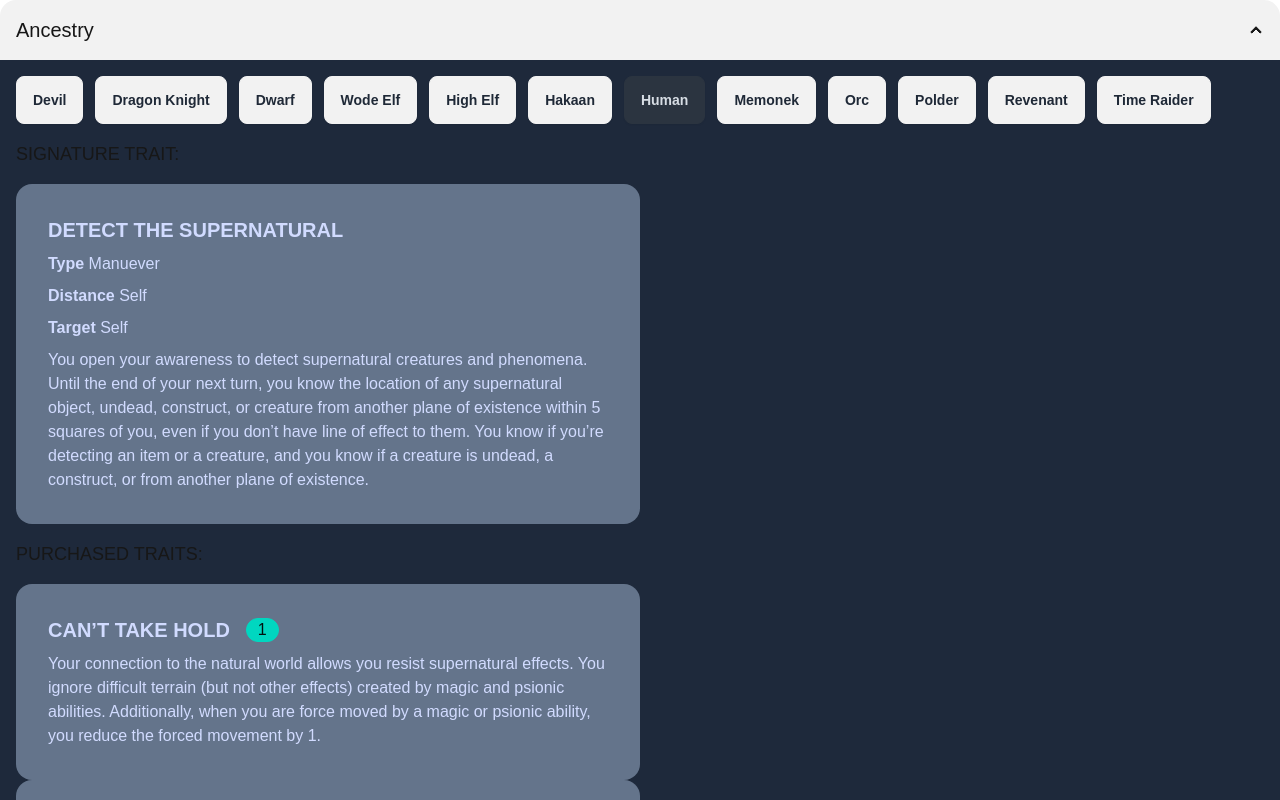
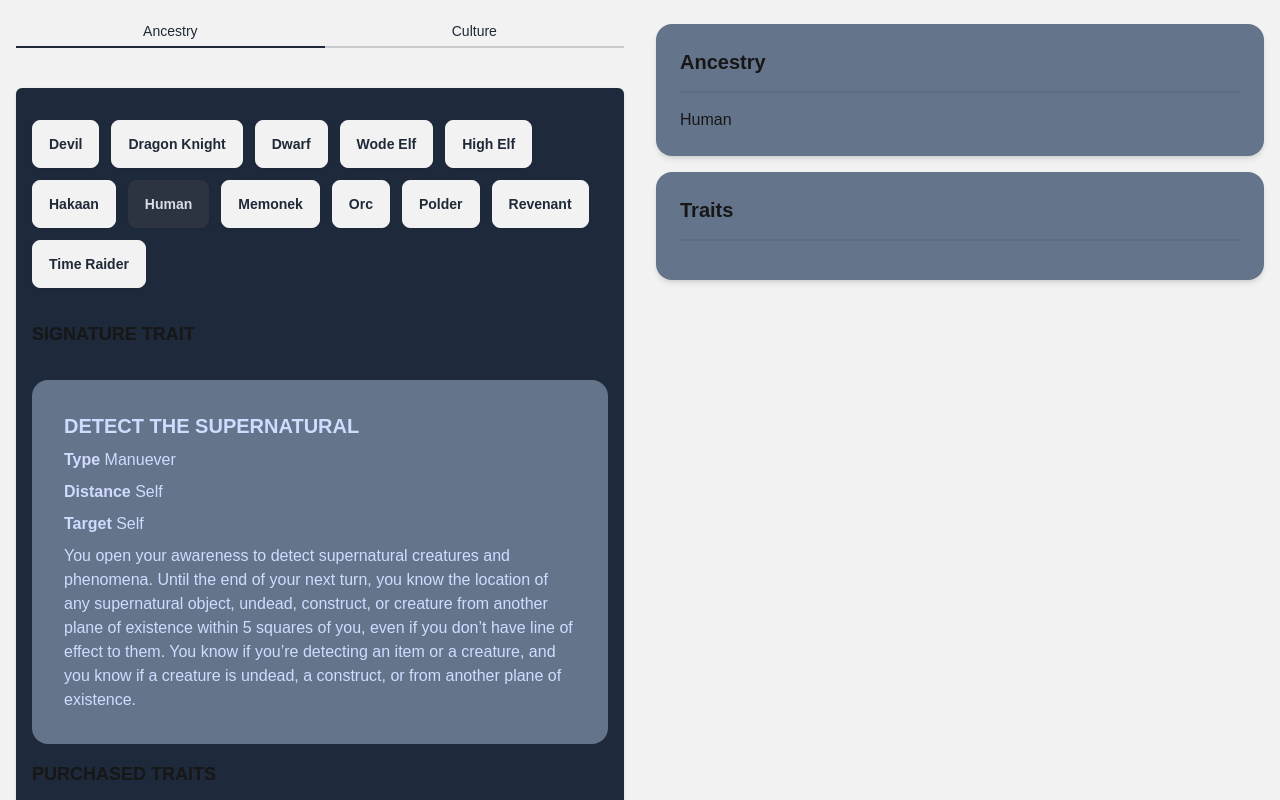
Before and after one commit to jacobschestnut/draw-steel-character-creator, a Next.js app: page / in a window 1280 px wide. Both pictures are taken after a click on the button "Human". Shown: the top 800 px of the page. Built offline with nearby package versions, Linux system fonts and the light colour scheme.

Commit message:
change from accordian to tab / implemented human trait selection

```diff
--- a/src/app/components/ancestry_forms/human.tsx
+++ b/src/app/components/ancestry_forms/human.tsx
@@ -14,13 +14,22 @@ type Trait = {
 type HumanPageProps = {
     traits: Trait[];
     handleTraitChange: (trait: Trait) => void;
+    selectedTraits: Trait[];
+    selectedTraitsValue: number;
 };
 
-const HumanPage: FC<HumanPageProps> = ({traits, handleTraitChange }) => {
+const HumanPage: FC<HumanPageProps> = ({traits, handleTraitChange, selectedTraits, selectedTraitsValue }) => {
+    const [remainingPoints, setRemainingPoints] = useState<number>(3);
+
+    useEffect(() => {
+        setRemainingPoints(3 - selectedTraitsValue);
+    }, [selectedTraitsValue]);
+
     return (
         <div className='pt-4'>
-            <div className='text-lg pb-4'>SIGNATURE TRAIT:</div>
-            <div className="card bg-slate-500 text-primary-content w-1/2">
+            <div className='text-lg font-bold pb-0'>SIGNATURE TRAIT</div>
+            <div className='divider h-0'></div>
+            <div className="card bg-slate-500 text-primary-content mb-4">
                 <div className="card-body">
                     <h2 className="card-title">DETECT THE SUPERNATURAL</h2>
                     <div>
@@ -35,13 +44,16 @@ const HumanPage: FC<HumanPageProps> = ({traits, handleTraitChange }) => {
                     <div>You open your awareness to detect supernatural creatures and phenomena. Until the end of your next turn, you know the location of any supernatural object, undead, construct, or creature from another plane of existence within 5 squares of you, even if you don’t have line of effect to them. You know if you’re detecting an item or a creature, and you know if a creature is undead, a construct, or from another plane of existence.</div>
                 </div>
             </div>
-            <div className="text-lg py-4">PURCHASED TRAITS:</div>
+            <div className="text-lg font-bold pb-0">PURCHASED TRAITS</div>
+            <div className='divider h-0'></div>
             <div>
+                You have {remainingPoints} points left to spend.
                 {traits.map((trait) => (
                     <TraitCard
                         key={trait.id}
                         trait={trait}
                         handleTraitChange={handleTraitChange}
+                        selectedTraits={selectedTraits}
                     />
                 ))}
             </div>
--- a/src/app/components/trait_card.tsx
+++ b/src/app/components/trait_card.tsx
@@ -1,3 +1,11 @@
+type Trait = {
+    id: number;
+    name: string;
+    description: string;
+    value: number;
+    ancestry: string;
+};
+
 type TraitCardProps = {
     trait: {
         id: number;
@@ -7,17 +15,25 @@ type TraitCardProps = {
         ancestry: string;
     };
     handleTraitChange: (trait: { id: number; name: string; description: string; value: number; ancestry: string }) => void;
+    selectedTraits: Trait[];
 };
 
-const TraitCard = ({ trait, handleTraitChange }: TraitCardProps) => {
+const TraitCard = ({ trait, handleTraitChange, selectedTraits }: TraitCardProps) => {
+    const isSelected = selectedTraits.some(selectedTrait => selectedTrait.id === trait.id);
+
     return (
-      <div onClick={() => handleTraitChange(trait)}>
-        <div className="card bg-slate-500 text-primary-content w-1/2">
-          <div className="card-body">
-            <div className="flex flex-row items-center">
-                <h2 className="card-title pr-4">{trait.name}</h2>
-                <div className="badge badge-accent badge-lg">{trait.value}</div>
-            </div>
+      <div className='py-2'>
+        {/* <div className={"card bg-slate-500 text-primary-content w-1/2"}> */}
+            <div
+                className={`card cursor-pointer ${
+                    isSelected ? "bg-accent text-white" : "bg-slate-500 text-primary-content"
+                }`}
+            >
+            <div className="card-body" onClick={() => handleTraitChange(trait)}>
+                <div className="flex flex-row items-center">
+                    <div className="badge badge-accent badge-lg">{trait.value}</div>
+                    <h2 className="card-title pl-4">{trait.name}</h2>
+                </div>
             <div>{trait.description}</div>
           </div>
         </div>
--- a/src/app/page.tsx
+++ b/src/app/page.tsx
@@ -44,6 +44,8 @@ type Upbringing = {
 };
 
 export default function Home() {
+  const [selectedTab, setSelectedTab] = useState('ancestry');
+
   const ancestryList = ['Devil', 'Dragon Knight', 'Dwarf', 'Wode Elf', 'High Elf', 'Hakaan', 'Human', 'Memonek', 'Orc', 'Polder', 'Revenant', 'Time Raider'];
 
   const importedTraits = [
@@ -101,6 +103,8 @@ export default function Home() {
 
   const [selectedTraits, setSelectedTraits] = useState<Trait[]>([]);
 
+  const [selectedTraitsValue, setSelectedTraitsValue] = useState<number>(0);
+
   const handleAncestryChange = (ancestry: string) => {
     setSelectedAncestry(ancestry);
     setTraits(traitOptions[ancestry] || []);
@@ -110,17 +114,32 @@ export default function Home() {
     setSelectedTraits((prevTraits) => {
       const isTraitSelected = prevTraits.some((t) => t.id === trait.id);
 
+      let newSelectedTraits;
+      let newSelectedTraitsValue;
+
       if (isTraitSelected) {
-        return prevTraits.filter((t) => t.id !== trait.id);
+        newSelectedTraits = prevTraits.filter((t) => t.id !== trait.id);
+        newSelectedTraitsValue = newSelectedTraits.reduce(
+          (total, selectedTrait) => total + selectedTrait.value,
+          0
+        );
       } else {
-        return [...prevTraits, trait];
+        if (selectedTraitsValue + trait.value > 3) {
+          return prevTraits;
         }
+
+        newSelectedTraits = [...prevTraits, trait];
+        newSelectedTraitsValue = newSelectedTraits.reduce(
+          (total, selectedTrait) => total + selectedTrait.value,
+          0
+        );
+      }
+
+      setSelectedTraitsValue(newSelectedTraitsValue); // Update the selectedTraitsValue
+
+      return newSelectedTraits;
     });
   };
-
-  useEffect(() => {
-    console.log(selectedTraits);
-  }, [selectedTraits]);
 
   const [language, setLanguage] = useState<Language | null>(null);
 
@@ -257,18 +276,45 @@ export default function Home() {
     },
   ];
 
+  const handleTabChange = (tabName: string) => {
+    setSelectedTab(tabName);
+  };
+
   return (
-    <div className="flex flex-col items-center">
-      <div className="collapse collapse-arrow bg-base-200">
-        <input type="radio" name="my-accordion-2" defaultChecked />
-        <div className="collapse-title text-xl font-medium">Ancestry</div>
-        <div className="bg-slate-800 collapse-content">
-          <div className="flex gap-3 pt-4">
+    <div className="flex flex-col items-center justify-center min-h-screen">
+      {/* Outer Grid */}
+      <div className="grid grid-cols-1 md:grid-cols-2 w-full h-screen">
+        {/* Left Column: Tabs */}
+        <div className="flex flex-col gap-6 w-full h-full overflow-y-auto p-4 bg-base-200">
+          {/* Tabs Navigation */}
+          <div role="tablist" className="tabs tabs-bordered mb-4">
+            <button
+              role="tab"
+              className={`tab ${selectedTab === 'ancestry' ? 'tab-active' : ''}`}
+              onClick={() => handleTabChange('ancestry')}
+            >
+              Ancestry
+            </button>
+            <button
+              role="tab"
+              className={`tab ${selectedTab === 'culture' ? 'tab-active' : ''}`}
+              onClick={() => handleTabChange('culture')}
+            >
+              Culture
+            </button>
+          </div>
+
+          {/* Tab Content */}
+          <div>
+            {/* Ancestry Tab */}
+            {selectedTab === 'ancestry' && (
+              <div role="tabpanel" className="p-4 bg-slate-800 rounded-md shadow">
+                <div className="flex gap-3 pt-4 flex-wrap">
                   {ancestryList.map((ancestry) => (
                     <button
                       key={ancestry}
                       className={`btn ${
-                  selectedAncestry === ancestry ? "btn-neutral" : ""
+                        selectedAncestry === ancestry ? 'btn-neutral' : ''
                       }`}
                       onClick={() => handleAncestryChange(ancestry)}
                     >
@@ -276,26 +322,31 @@ export default function Home() {
                     </button>
                   ))}
                 </div>
+                {selectedAncestry === 'Human' && (
+                  <div className="mt-4">
+                    <HumanPage
+                      traits={traits}
+                      handleTraitChange={handleTraitChange}
+                      selectedTraits={selectedTraits}
+                      selectedTraitsValue={selectedTraitsValue}
+                    />
+                  </div>
+                )}
+              </div>
+            )}
 
-          <div>
-            {selectedAncestry === "Human" && <HumanPage traits={traits} handleTraitChange={handleTraitChange}/>}
-          </div>
-        </div>
-      </div>
-
-      <div className="collapse collapse-arrow bg-base-200">
-        <input type="radio" name="my-accordion-2" />
-        <div className="collapse-title text-xl font-medium">Culture</div>
-        <div className="bg-slate-800 collapse-content">
-          <div>
-            <div className="py-4 text-base font-medium">Language</div>
+            {/* Culture Tab */}
+            {selectedTab === 'culture' && (
+              <div role="tabpanel" className="p-4 bg-slate-800 rounded-md shadow">
+                {/* Language Section */}
+                <div className="mb-4">
+                  <h3 className="text-lg font-semibold">Language</h3>
                   <select
-              className="select select-bordered w-full max-w-xs"
+                    className="select select-bordered w-full mt-2"
                     value={language?.name || ''}
-              aria-label="Select language"
                     onChange={(e) => {
                       const selectedLanguage = languages.find(
-                  (language) => language.name === e.target.value
+                        (lang) => lang.name === e.target.value
                       );
                       setLanguage(selectedLanguage || null);
                     }}
@@ -303,24 +354,24 @@ export default function Home() {
                     <option value="" disabled>
                       Select language
                     </option>
-              {languages.map((language) => (
-                <option key={language.id} value={language.name}>
-                  {language.name}
+                    {languages.map((lang) => (
+                      <option key={lang.id} value={lang.name}>
+                        {lang.name}
                       </option>
                     ))}
                   </select>
                 </div>
 
-          <div>
-            <div className="py-4 text-base font-medium">Environment</div>
-            <div className="grid grid-cols-3 gap-4">
+                {/* Environment Section */}
+                <div className="mb-4">
+                  <h3 className="text-lg font-semibold">Environment</h3>
+                  <div className="flex items-center gap-4 mt-2">
                     <select
-                className="select select-bordered w-full max-w-xs col-span-1"
+                      className="select select-bordered w-full"
                       value={environment?.name || ''}
-                aria-label="Select environment"
                       onChange={(e) => {
                         const selectedEnvironment = environments.find(
-                    (environment) => environment.name === e.target.value
+                          (env) => env.name === e.target.value
                         );
                         setEnvironment(selectedEnvironment || null);
                       }}
@@ -328,57 +379,57 @@ export default function Home() {
                       <option value="" disabled>
                         Select environment
                       </option>
-                {environments.map((environment) => (
-                  <option key={environment.id} value={environment.name}>
-                    {environment.name}
+                      {environments.map((env) => (
+                        <option key={env.id} value={env.name}>
+                          {env.name}
                         </option>
                       ))}
                     </select>
-              <p className="text-sm flex items-center justify-center col-span-2">
+                    <p className="text-sm">
                       {environment ? environment.description : ''}
                     </p>
                   </div>
                 </div>
 
-          <div>
-            <div className="py-4 text-base font-medium">Organization</div>
-            <div className="grid grid-cols-3 gap-4">
+                {/* Organization Section */}
+                <div className="mb-4">
+                  <h3 className="text-lg font-semibold">Organization</h3>
+                  <div className="flex items-center gap-4 mt-2">
                     <select
-                className="select select-bordered w-full max-w-xs col-span-1"
+                      className="select select-bordered w-full"
                       value={organization?.name || ''}
-                aria-label="Select organization"
                       onChange={(e) => {
-                  const selectedOrganization = organizations.find(
-                    (organization) => organization.name === e.target.value
+                        const selectedOrg = organizations.find(
+                          (org) => org.name === e.target.value
                         );
-                  setOrganization(selectedOrganization || null);
+                        setOrganization(selectedOrg || null);
                       }}
                     >
                       <option value="" disabled>
                         Select organization
                       </option>
-                {organizations.map((organization) => (
-                  <option key={organization.id} value={organization.name}>
-                    {organization.name}
+                      {organizations.map((org) => (
+                        <option key={org.id} value={org.name}>
+                          {org.name}
                         </option>
                       ))}
                     </select>
-              <p className="text-sm flex items-center justify-center col-span-2">
+                    <p className="text-sm">
                       {organization ? organization.description : ''}
                     </p>
                   </div>
                 </div>
 
-          <div>
-            <div className="py-4 text-base font-medium">Upbringing</div>
-            <div className="grid grid-cols-3 gap-4">
+                {/* Upbringing Section */}
+                <div className="mb-4">
+                  <h3 className="text-lg font-semibold">Upbringing</h3>
+                  <div className="flex items-center gap-4 mt-2">
                     <select
-                className="select select-bordered w-full max-w-xs col-span-1"
+                      className="select select-bordered w-full"
                       value={upbringing?.name || ''}
-                aria-label="Select upbringing"
                       onChange={(e) => {
                         const selectedUpbringing = upbringings.find(
-                    (upbringing) => upbringing.name === e.target.value
+                          (up) => up.name === e.target.value
                         );
                         setUpbringing(selectedUpbringing || null);
                       }}
@@ -386,19 +437,40 @@ export default function Home() {
                       <option value="" disabled>
                         Select upbringing
                       </option>
-                {upbringings.map((upbringing) => (
-                  <option key={upbringing.id} value={upbringing.name}>
-                    {upbringing.name}
+                      {upbringings.map((up) => (
+                        <option key={up.id} value={up.name}>
+                          {up.name}
                         </option>
                       ))}
                     </select>
-              <p className="text-sm flex items-center justify-center col-span-2">
+                    <p className="text-sm">
                       {upbringing ? upbringing.description : ''}
                     </p>
+                  </div>
+                </div>
+              </div>
+            )}
+          </div>
+        </div>
+
+        {/* Right Column */}
+        <div className="flex flex-col w-full h-full p-4 bg-base-200">
+          <div className="card bg-slate-500 shadow-md p-6 my-2">
+            <h2 className="card-title">Ancestry</h2>
+            <div className="divider h-0"></div>
+            <div>{selectedAncestry}</div>
+          </div>
+          <div className="card bg-slate-500 shadow-md p-6 my-2">
+            <h2 className="card-title">Traits</h2>
+            <div className="divider h-0"></div>
+            <div className='flex flex-col'>
+              {selectedTraits.map((trait) => (
+                <div key={trait.id}>{trait.name}</div>
+              ))}
             </div>
           </div>
         </div>
       </div>
     </div>
   );
-}
+};
```
Lines whose indentation alone changed are shown as unchanged.
